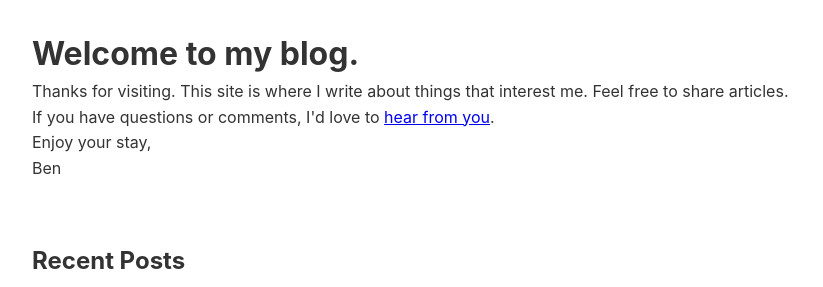
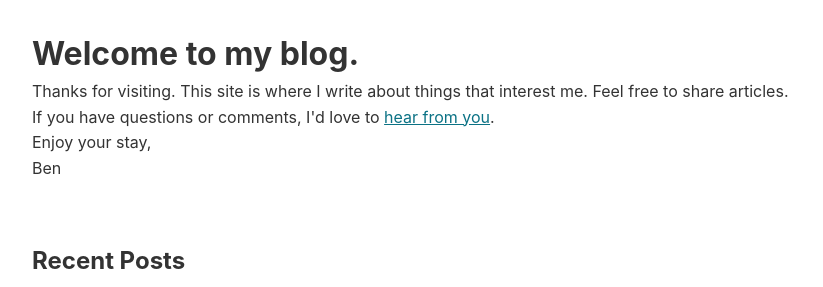
Before and after one commit to ben-d-r/wiremodal, a Jekyll site: the page built from index.html, in a window 1280 px wide. Shown: the part 127-414 px from the top of the page, without its empty margins (228-1051 px from the left). Built offline with Jekyll 4.4.1, drawn with Linux system fonts in a browser that asks for light colours.

Commit message:
Fix mailto link color in home intro

```diff
--- a/assets/css/style.css
+++ b/assets/css/style.css
@@ -53,6 +53,10 @@ main {
 /* Home page */
 .home-intro {
     margin-bottom: 60px;
+}
+
+.home-intro a {
+    color: #0B7285;
 }
 
 /* Post styling */
```
